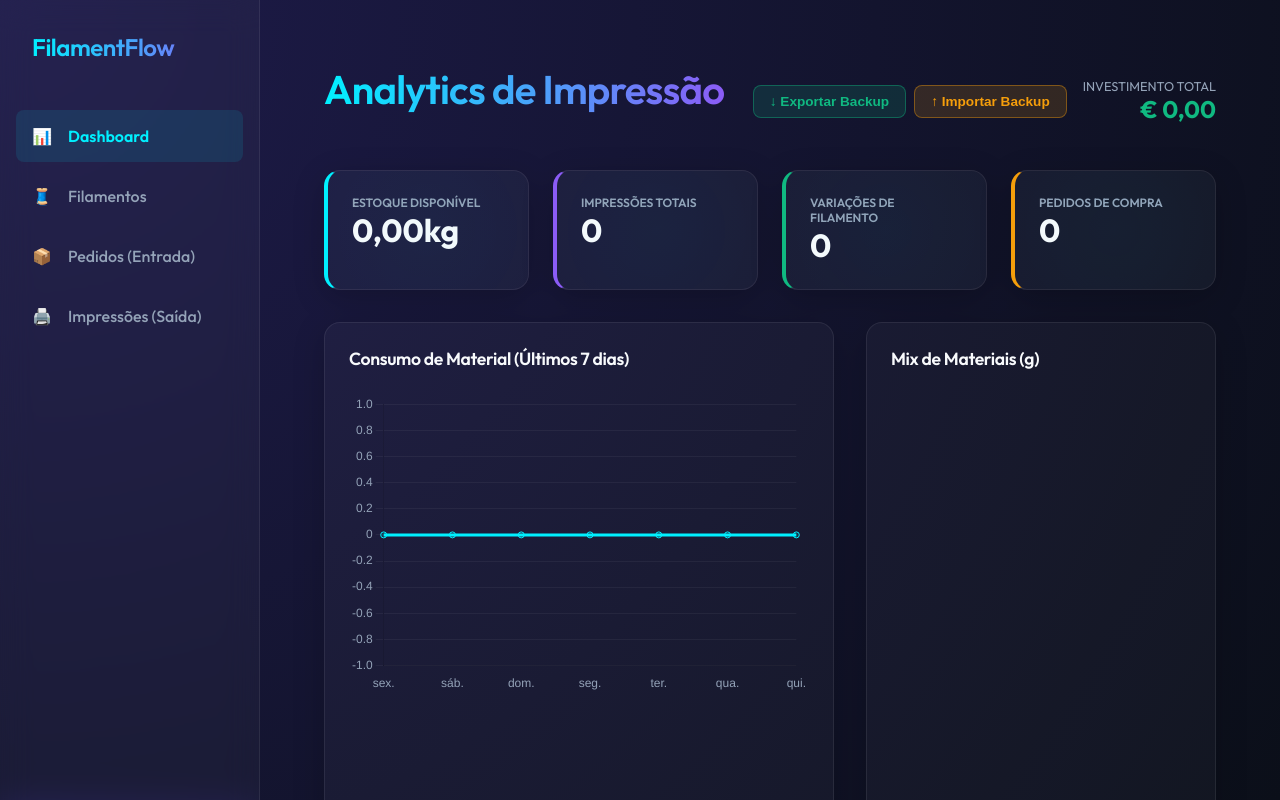
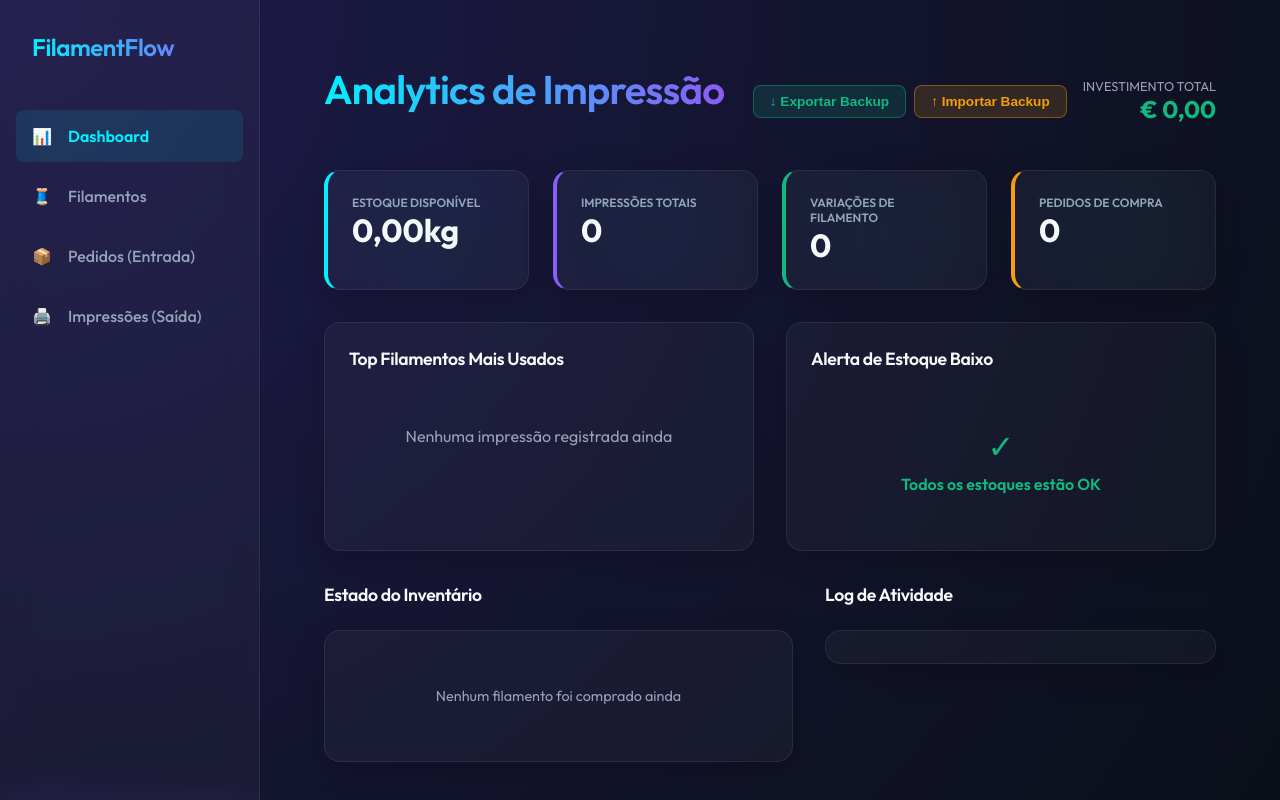
Before and after one commit to GabrielDangelo21/filamentflow, a React (Vite) app: page / in a window 1280 px wide. Shown: the top 800 px of the page. Built offline with nearby package versions, Linux system fonts and the light colour scheme.

Commit message:
minha atualização

```diff
--- a/src/pages/Dashboard.jsx
+++ b/src/pages/Dashboard.jsx
@@ -1,30 +1,5 @@
 import React, { useEffect, useRef, useState } from 'react';
 import { getAllFilamentsWithStock, getOrders, getPrints, exportBackup, importBackup } from '../services/storage';
-import {
-  Chart as ChartJS,
-  CategoryScale,
-  LinearScale,
-  PointElement,
-  LineElement,
-  BarElement,
-  Title,
-  Tooltip,
-  Legend,
-  ArcElement,
-} from 'chart.js';
-import { Line, Doughnut } from 'react-chartjs-2';
-
-ChartJS.register(
-  CategoryScale,
-  LinearScale,
-  PointElement,
-  LineElement,
-  BarElement,
-  ArcElement,
-  Title,
-  Tooltip,
-  Legend
-);
 
 const Dashboard = () => {
   const [stats, setStats] = useState({
@@ -37,8 +12,8 @@ const Dashboard = () => {
 
   const [filaments, setFilaments] = useState([]);
   const [recentPrints, setRecentPrints] = useState([]);
-  const [chartData, setChartData] = useState(null);
-  const [stockDistribution, setStockDistribution] = useState(null);
+  const [topFilaments, setTopFilaments] = useState([]);
+  const [lowStockFilaments, setLowStockFilaments] = useState([]);
   const [expandedCategory, setExpandedCategory] = useState(null);
   const [selectedPrintIdx, setSelectedPrintIdx] = useState(null);
   const [backupMsg, setBackupMsg] = useState('');
@@ -100,55 +75,27 @@ const Dashboard = () => {
     }));
     setRecentPrints(allPrints.slice(-4).reverse());
 
-    const last7Days = [...Array(7)].map((_, i) => {
-      const d = new Date();
-      d.setDate(d.getDate() - i);
-      return d.toISOString().split('T')[0];
-    }).reverse();
+    const filamentConsumption = {};
+    allPrints.forEach(print => {
+      (print.filamentsUsed || []).forEach(f => {
+        filamentConsumption[f.sku] = (filamentConsumption[f.sku] || 0) + Number(f.weightGrams || 0);
+      });
+    });
+    const topList = Object.entries(filamentConsumption)
+      .sort((a, b) => b[1] - a[1])
+      .slice(0, 8)
+      .map(([sku, grams]) => {
+        const fil = allFilaments.find(f => f.sku === sku) || {};
+        return { sku, grams, marca: fil.marca || 'N/A', cor: fil.cor || 'N/A', categoria: fil.categoria || 'N/A' };
+      });
+    setTopFilaments(topList);
 
-    const consumptionData = last7Days.map(date => {
-      const dayPrints = allPrints.filter(p => p.date === date);
-      return dayPrints.reduce((acc, p) => acc + p.totalWeight, 0);
-    });
-
-    setChartData({
-      labels: last7Days.map(d => new Date(d + 'T12:00:00').toLocaleDateString('pt-BR', { weekday: 'short' })),
-      datasets: [{
-        label: 'Consumo (g)',
-        data: consumptionData,
-        borderColor: '#00F0FF',
-        backgroundColor: 'rgba(0, 240, 255, 0.1)',
-        fill: true,
-        tension: 0.4,
-      }]
-    });
-
-    const catData = {};
-    allFilaments.forEach(f => {
-      if ((f.currentStock || 0) > 0) {
-        catData[f.categoria] = (catData[f.categoria] || 0) + f.currentStock;
-      }
-    });
-
-    setStockDistribution({
-      labels: Object.keys(catData),
-      datasets: [{
-        data: Object.values(catData),
-        backgroundColor: ['#00F0FF', '#8B5CF6', '#10B981', '#EF4444', '#F59E0B', '#3B82F6', '#EC4899', '#14B8A6', '#F97316', '#A855F7', '#84CC16', '#06B6D4'],
-        borderWidth: 0,
-      }]
-    });
+    const purchasedSKUs = new Set(allOrders.flatMap(o => o.items.map(i => i.sku)));
+    const lowStock = allFilaments
+      .filter(f => purchasedSKUs.has(f.sku) && (f.currentStock || 0) < 250)
+      .sort((a, b) => (a.currentStock || 0) - (b.currentStock || 0));
+    setLowStockFilaments(lowStock);
   }, []);
-
-  const lineOptions = {
-    responsive: true,
-    maintainAspectRatio: false,
-    plugins: { legend: { display: false }, tooltip: { mode: 'index', intersect: false } },
-    scales: {
-      y: { grid: { color: 'rgba(255,255,255,0.05)' }, ticks: { color: '#94A3B8' } },
-      x: { grid: { display: false }, ticks: { color: '#94A3B8' } }
-    }
-  };
 
   return (
     <div className="animate-fade-in" style={{ paddingBottom: '3rem' }}>
@@ -220,21 +167,80 @@ const Dashboard = () => {
         </div>
       </div>
 
-      <div style={{ display: 'grid', gridTemplateColumns: '2fr 1fr', gap: '2rem', marginBottom: '2rem' }}>
-        {/* Gráfico de Consumo */}
+      <div style={{ display: 'grid', gridTemplateColumns: '1fr 1fr', gap: '2rem', marginBottom: '2rem' }}>
+        {/* Ranking */}
         <div className="glass-panel" style={{ padding: '1.5rem' }}>
-          <h2 style={{ fontSize: '1.1rem', marginBottom: '1.5rem' }}>Consumo de Material (Últimos 7 dias)</h2>
-          <div style={{ height: '300px' }}>
-            {chartData && <Line data={chartData} options={lineOptions} />}
-          </div>
+          <h2 style={{ fontSize: '1.1rem', marginBottom: '1.5rem' }}>Top Filamentos Mais Usados</h2>
+          {topFilaments.length === 0 ? (
+            <p style={{ color: 'var(--text-muted)', textAlign: 'center', padding: '2rem' }}>Nenhuma impressão registrada ainda</p>
+          ) : (
+            <div style={{ display: 'flex', flexDirection: 'column', gap: '0.85rem' }}>
+              {topFilaments.map((f, idx) => {
+                const barColors = ['var(--primary)', 'var(--secondary)', '#10B981', '#F59E0B', '#EF4444', '#3B82F6', '#EC4899', '#A855F7'];
+                const perc = (f.grams / topFilaments[0].grams) * 100;
+                return (
+                  <div key={f.sku}>
+                    <div style={{ display: 'flex', justifyContent: 'space-between', alignItems: 'center', marginBottom: '0.3rem' }}>
+                      <div style={{ display: 'flex', alignItems: 'center', gap: '0.5rem', minWidth: 0 }}>
+                        <span style={{ color: 'var(--text-muted)', fontSize: '0.75rem', minWidth: '1.2rem', fontWeight: 700 }}>#{idx + 1}</span>
+                        <span style={{ fontWeight: 600, fontSize: '0.85rem', whiteSpace: 'nowrap', overflow: 'hidden', textOverflow: 'ellipsis' }}>{f.marca} - {f.cor}</span>
+                      </div>
+                      <span style={{ fontWeight: 700, color: barColors[idx] || 'var(--primary)', fontSize: '0.85rem', flexShrink: 0, marginLeft: '0.5rem' }}>
+                        {f.grams >= 1000 ? (f.grams / 1000).toFixed(2).replace('.', ',') + 'kg' : f.grams.toFixed(0) + 'g'}
+                      </span>
+                    </div>
+                    <div style={{ background: 'rgba(255,255,255,0.06)', borderRadius: '4px', height: '6px', overflow: 'hidden' }}>
+                      <div style={{ width: `${perc}%`, height: '100%', background: barColors[idx] || 'var(--primary)', borderRadius: '4px' }} />
+                    </div>
+                  </div>
+                );
+              })}
+            </div>
+          )}
         </div>
 
-        {/* Distribuição por Categoria */}
-        <div className="glass-panel" style={{ padding: '1.5rem', display: 'flex', flexDirection: 'column' }}>
-          <h2 style={{ fontSize: '1.1rem', marginBottom: '1.5rem' }}>Mix de Materiais (g)</h2>
-          <div style={{ height: '420px', display: 'flex', justifyContent: 'center', alignItems: 'center', minHeight: '420px' }}>
-            {stockDistribution && <Doughnut data={stockDistribution} options={{ maintainAspectRatio: false, responsive: true, plugins: { legend: { position: 'bottom', labels: { color: '#94A3B8', padding: 12, font: { size: 12 }, boxWidth: 12 }, maxHeight: 120 } } }} />}
-          </div>
+        {/* Alertas de estoque baixo */}
+        <div className="glass-panel" style={{ padding: '1.5rem' }}>
+          <h2 style={{ fontSize: '1.1rem', marginBottom: '1.5rem', display: 'flex', alignItems: 'center', gap: '0.5rem' }}>
+            Alerta de Estoque Baixo
+            {lowStockFilaments.length > 0 && (
+              <span style={{
+                background: 'var(--danger)', color: '#fff', borderRadius: '999px',
+                padding: '0.1rem 0.55rem', fontSize: '0.75rem', fontWeight: 700
+              }}>{lowStockFilaments.length}</span>
+            )}
+          </h2>
+          {lowStockFilaments.length === 0 ? (
+            <div style={{ textAlign: 'center', padding: '2rem', color: 'var(--success)' }}>
+              <div style={{ fontSize: '2rem', marginBottom: '0.5rem' }}>✓</div>
+              <p style={{ fontWeight: 600 }}>Todos os estoques estão OK</p>
+            </div>
+          ) : (
+            <div style={{ display: 'flex', flexDirection: 'column', gap: '0.5rem', maxHeight: '320px', overflowY: 'auto' }}>
+              {lowStockFilaments.map(f => {
+                const isEmpty = (f.currentStock || 0) <= 0;
+                return (
+                  <div key={f.id} style={{
+                    display: 'flex', justifyContent: 'space-between', alignItems: 'center',
+                    padding: '0.75rem 1rem', borderRadius: '0.5rem',
+                    background: isEmpty ? 'rgba(239,68,68,0.1)' : 'rgba(245,158,11,0.1)',
+                    border: `1px solid ${isEmpty ? 'rgba(239,68,68,0.35)' : 'rgba(245,158,11,0.35)'}`,
+                  }}>
+                    <div>
+                      <div style={{ fontWeight: 600, fontSize: '0.9rem' }}>{f.marca} - {f.cor}</div>
+                      <div style={{ fontSize: '0.75rem', color: 'var(--text-muted)' }}>{f.categoria} · SKU {f.sku}</div>
+                    </div>
+                    <div style={{ textAlign: 'right' }}>
+                      <div style={{ fontWeight: 700, color: isEmpty ? 'var(--danger)' : '#F59E0B', fontSize: '0.9rem' }}>
+                        {isEmpty ? 'ESGOTADO' : (f.currentStock / 1000).toFixed(2).replace('.', ',') + 'kg'}
+                      </div>
+                      {!isEmpty && <div style={{ fontSize: '0.7rem', color: 'var(--text-muted)' }}>&lt; 250g restantes</div>}
+                    </div>
+                  </div>
+                );
+              })}
+            </div>
+          )}
         </div>
       </div>
 
--- a/src/pages/Filaments.jsx
+++ b/src/pages/Filaments.jsx
@@ -322,7 +322,9 @@ const Filaments = () => {
                   <td style={{ fontWeight: 600 }}>{f.marca}</td>
                   <td>{f.categoria}</td>
                   <td>{f.cor}</td>
-                  <td style={{ fontWeight: 600, color: f.currentStock > 0 ? 'var(--success)' : 'var(--danger)' }}>{parseFloat(f.currentStock).toFixed(2).replace('.', ',')}g</td>
+                  <td style={{ fontWeight: 600, color: f.currentStock > 0 ? 'var(--success)' : 'var(--danger)' }}>
+                    {(parseFloat(f.currentStock) / 1000).toFixed(3).replace('.', ',')}kg
+                  </td>
                   <td>
                     <button
                       className="btn btn-danger"
```
